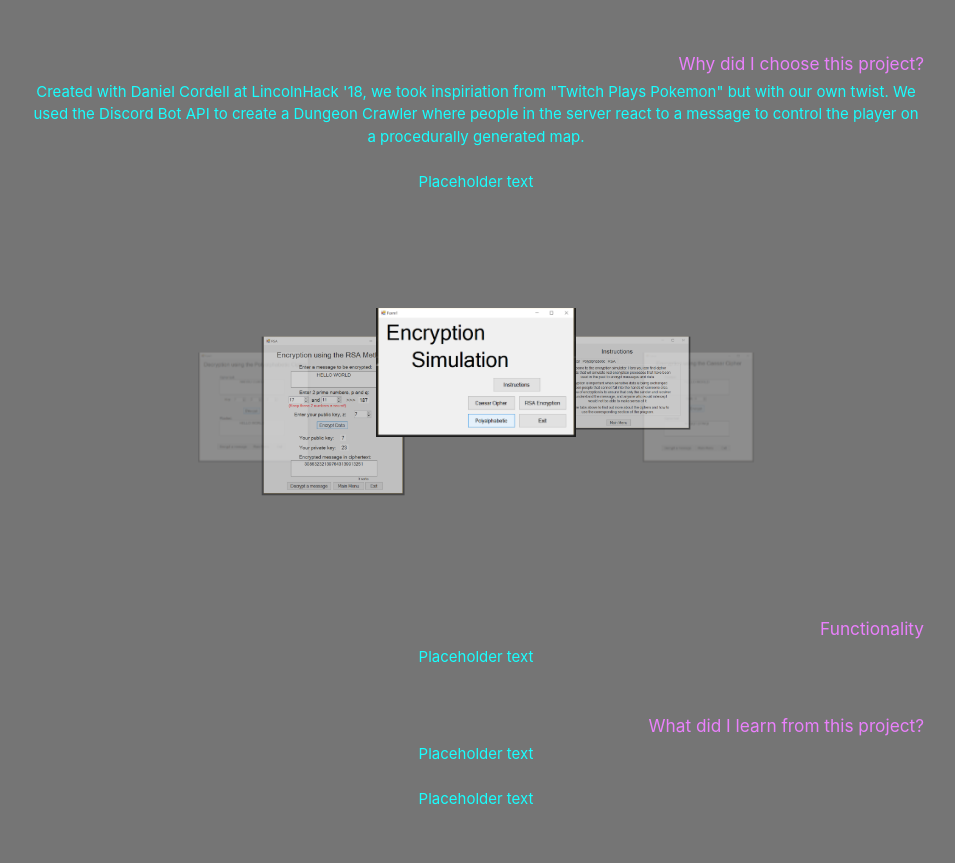
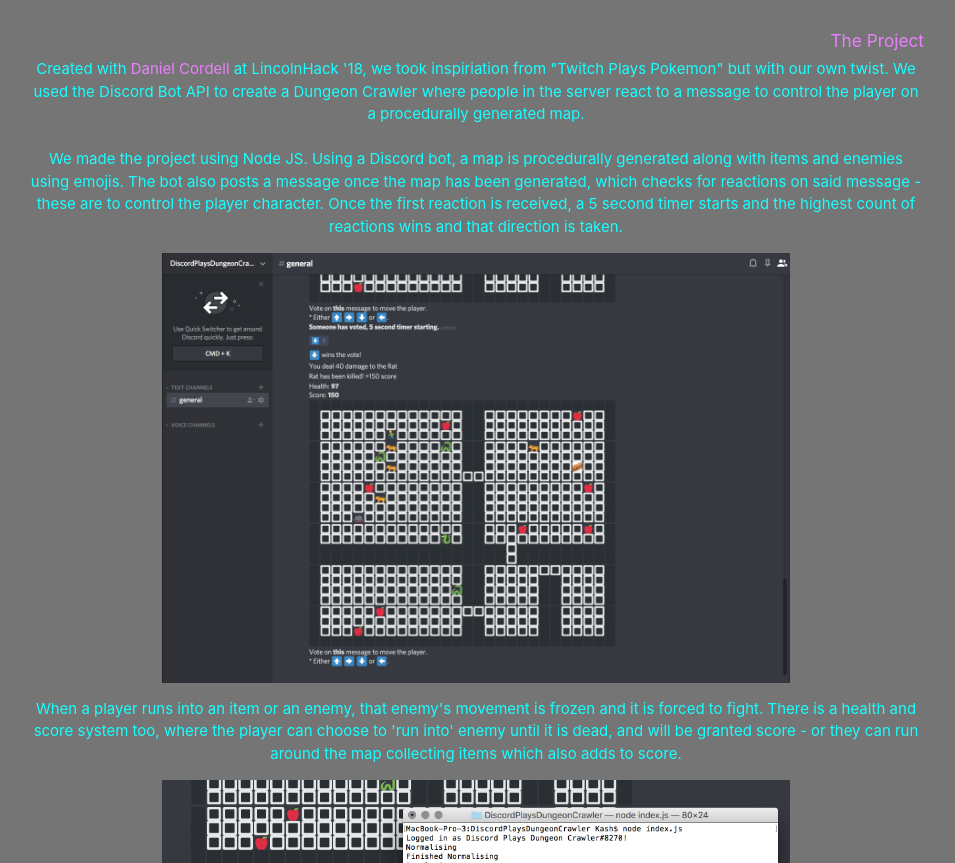
Before and after one commit to AakashDadhich/PortfolioWebsite, a plain HTML site: page dpdcblog.html in a window 1280 px wide. Shown: the part 249-1112 px from the top of the page, without its empty margins (164-1119 px from the left). Before the commit the page ends 1075 px from the top, so only its background shows below. Drawn offline with nearby package versions, Linux system fonts and the light colour scheme.

Commit message:
Finitoooo!
Finished blogs.

```diff
--- a/dpdcblog.html
+++ b/dpdcblog.html
@@ -29,32 +29,40 @@
       <h1>
         Discord Plays Dungeon Crawler
       </h1>
-      <br>
-      <h6 class="right purple-text text-accent-1">Why did I choose this project?</h6><br>
+      <h6 class="right purple-text text-accent-1">The Project</h6><br>
       <p>
-        Created with Daniel Cordell at LincolnHack '18, we took inspiriation from "Twitch Plays Pokemon" but with our own twist. We used the
-        Discord Bot API to create a Dungeon Crawler where people in the server react to a message to control the player on a procedurally generated map.
+        Created with <a href="https://danielcordell.co.uk" class="purple-text text-accent-1">Daniel Cordell</a> at LincolnHack '18, we took inspiriation
+        from "Twitch Plays Pokemon" but with our own twist. We used the Discord Bot API to create a Dungeon Crawler where people in the server react
+        to a message to control the player on a procedurally generated map.
         <br><br>
-        Placeholder text
-        </p>
-        <div class="carousel">
-          <a class="carousel-item" href="#one!"><img src="images/encryptor.png"></a>
-          <a class="carousel-item" href="#two!"><img src="images/es1.png"></a>
-          <a class="carousel-item" href="#three!"><img src="images/es2.png"></a>
-          <a class="carousel-item" href="#four!"><img src="images/es3.png"></a>
-          <a class="carousel-item" href="#five!"><img src="images/es4.png"></a>
-        </div>
-      <h6 class="right purple-text text-accent-1">Functionality</h6><br>
+        We made the project using Node JS. Using a Discord bot, a map is procedurally generated along with items and enemies using emojis. The bot also
+        posts a message once the map has been generated, which checks for reactions on said message - these are to control the player character.
+        Once the first reaction is received, a 5 second timer starts and the highest count of reactions wins and that direction is taken.
+      </p>
+      <div class="container">
+        <img class="responsive-img" src="images/DPDC1.png" style="max-height: 500px">
+      </div>
       <p>
-        Placeholder text
+        When a player runs into an item or an enemy, that enemy's movement is frozen and it is forced to fight. There is a health and score system too,
+        where the player can choose to 'run into' enemy until it is dead, and will be granted score - or they can run around the map collecting items
+        which also adds to score.
       </p>
+      <div class="container">
+        <img class="responsive-img" src="images/DPDC3.png" style="max-height: 500px">
+      </div>
       <br>
       <h6 class="right purple-text text-accent-1">What did I learn from this project?</h6><br>
       <p>
-        Placeholder text
-        <br><br>
-        Placeholder text
+        Managing to create this whole project within a 24 hour window was really challenging. It was my first time ever using JavaScript in depth,
+        and using Node introduced me to server side programming. We used Node so that we'd be able to communicate with the Discord API and be able to
+        alter and update the map. It was also one of my first times collaboratively using GitHub, and we used the GitKraken GUI this time.
+        It makes the experience really streamlined and easy to use, and easy to fix merge conflicts.
       </p>
+      <br>
+      Check out the project on GitHub below
+      <br><br>
+      <a href="https://github.com/AakashDadhich/DiscordPlaysDungeonCrawler" target="_blank" class="blue-grey darken-3 waves-effect waves-light btn purple-text text-accent-1">GitHub Project</a>
+      <br><br>
     </div>
   </main>
 
```
Also changed, not shown: websiteblog.html (+5 -4 lines).
